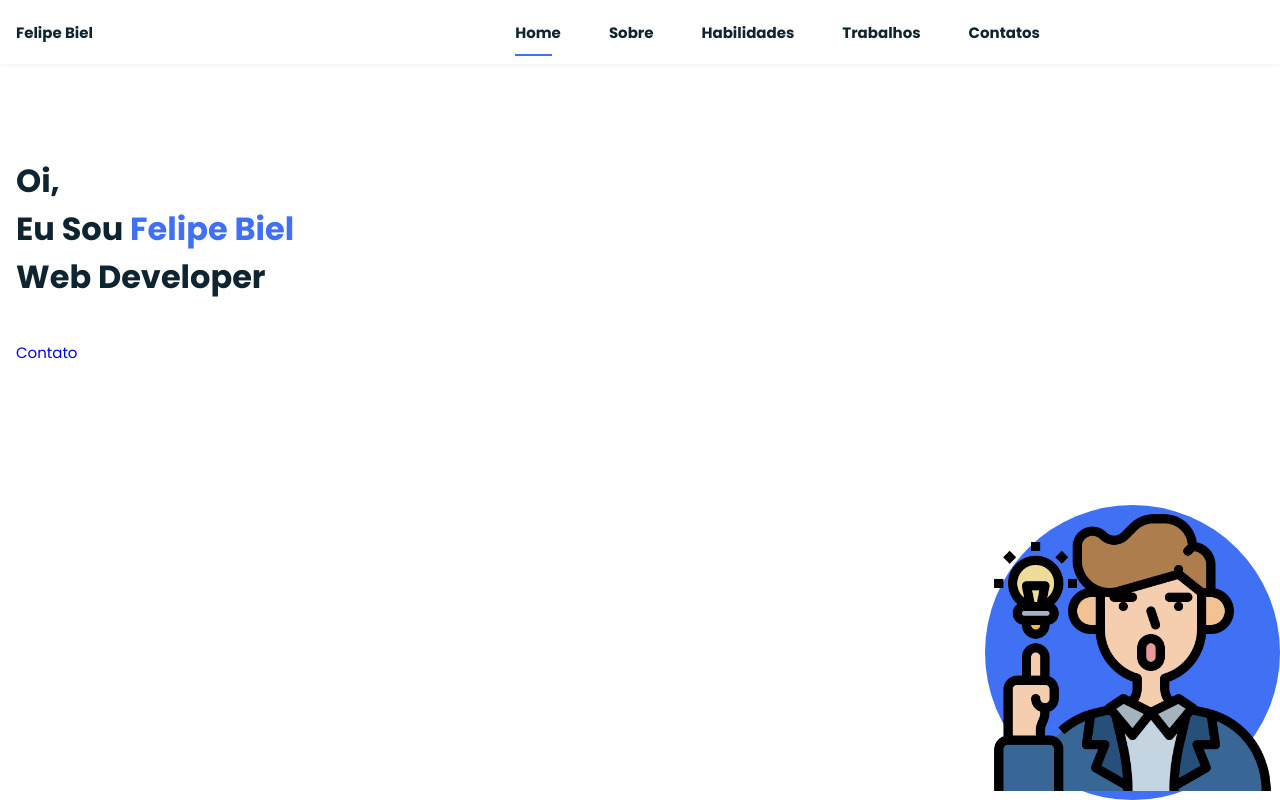
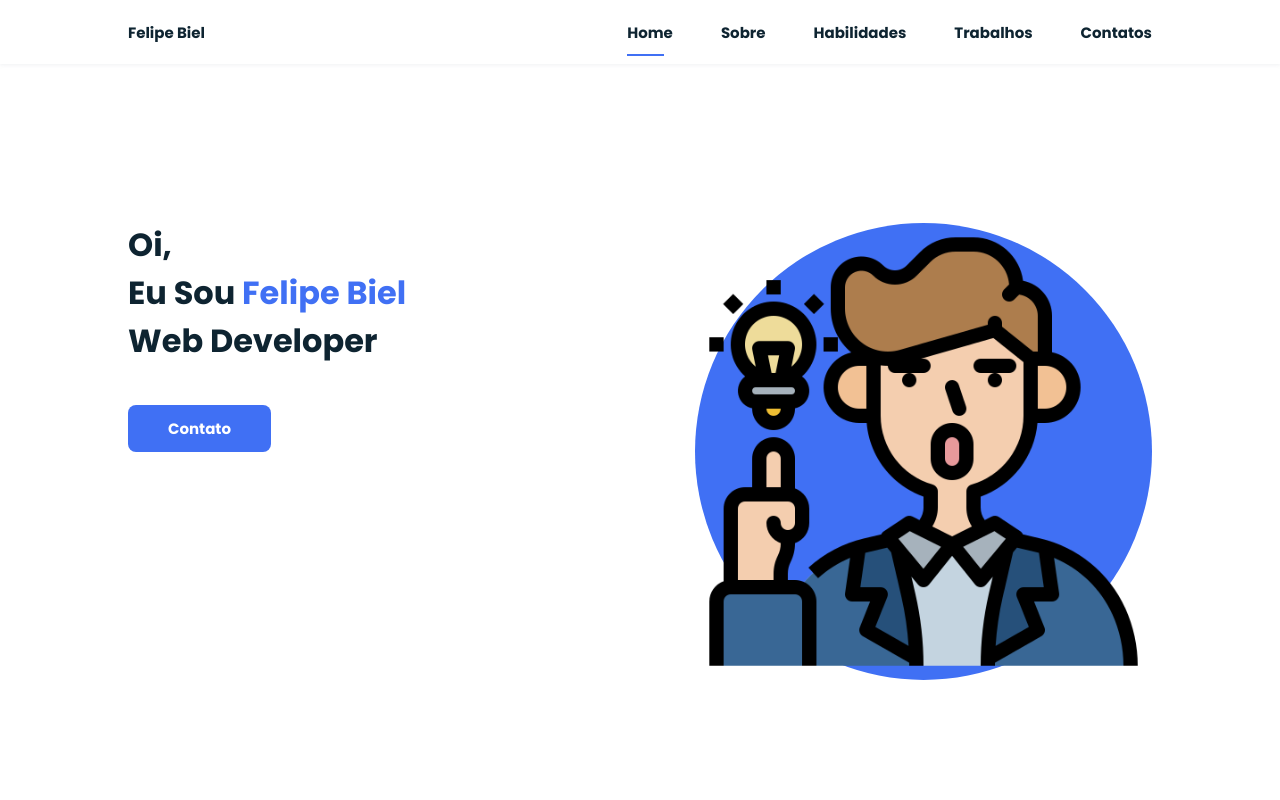
Before and after one commit to felipebiel/site-portifolio-2, a Vue app: page / in a window 1280 px wide. Built offline with nearby package versions, Linux system fonts and the light colour scheme; some icons are missing.

Commit message:
refactor: Ajuste no css da home para telas grandes

```diff
--- a/src/components/home/Home.html
+++ b/src/components/home/Home.html
@@ -9,11 +9,11 @@
     <div class="home__social">
         <a href="#" class="home__social--icon">
             <box-icon name='linkedin' type='logo' :color="colorHover[0]" @mouseover="$set(colorHover, 0, '#4070f4')"
-                @mouseleave="$set(colorHover, 0, '#0e2431')"></box-icon>
+                @mouseleave="$set(colorHover, 0, '#0e2431')" size='lg'></box-icon>
         </a>
         <a href="#" class="home__social--icon">
             <box-icon name='github' type='logo' :color="colorHover[1]" @mouseover="$set(colorHover, 1, '#4070f4')"
-                @mouseleave="$set(colorHover, 1, '#0e2431')"></box-icon>
+                @mouseleave="$set(colorHover, 1, '#0e2431')" size='lg'></box-icon>
         </a>
     </div>
 
--- a/src/components/home/Home.scss
+++ b/src/components/home/Home.scss
@@ -37,3 +37,38 @@
     background-color: var(--first-color);
     border-radius: 100%;
   }
+
+
+  @media screen and (min-width: 769px) {
+
+    .home {
+      height: 100vh;
+    }
+
+    .home__data {
+      align-self: flex-end;
+    }
+    .home__social {
+      padding-top: 0;
+      padding-bottom: 2.5rem;
+      flex-direction: row;
+      align-self: flex-end;
+
+      &--icon {
+        margin-bottom: 0;
+        margin-right: var(--mb-4);
+        font-size: 3rem;
+      }
+    }
+    .home__img {
+      width: 457px;
+      bottom: 15%;
+    }
+
+  }
+
+  @media screen and (min-width: 1024px) {
+    .home__img {
+      right: 10%;
+    }
+  }
--- a/src/scss/base.scss
+++ b/src/scss/base.scss
@@ -139,3 +139,45 @@ img {
   background-color: #fff;
   box-shadow: 0 1px 4px rgba(146, 161, 176, 0.15);
 }
+
+/* button */
+
+.button {
+    display: inline-block;
+    background-color: var(--first-color);
+    color: #fff;
+    padding: 0.75rem 2.5rem;
+    font-weight: var(--font-semi);
+    border-radius: 0.5rem;
+
+     &:hover {
+        box-shadow: 0 10px 36px rgba(0, 0, 0, 0.15);
+      }
+  }
+
+
+  @media screen and (min-width: 769px) {
+    body {
+      margin: 0;
+    }
+
+    .section {
+      padding-top: 4rem;
+      padding-bottom: 3rem;
+    }
+
+    .section-title {
+      margin-bottom: var(--mb-6);
+    }
+    .section-title::after {
+      width: 80px;
+      top: 3rem;
+    }
+  }
+
+  @media screen and (min-width: 1024px) {
+    .bg-grid {
+      margin-left: auto;
+      margin-right: auto;
+    }
+  }
```
